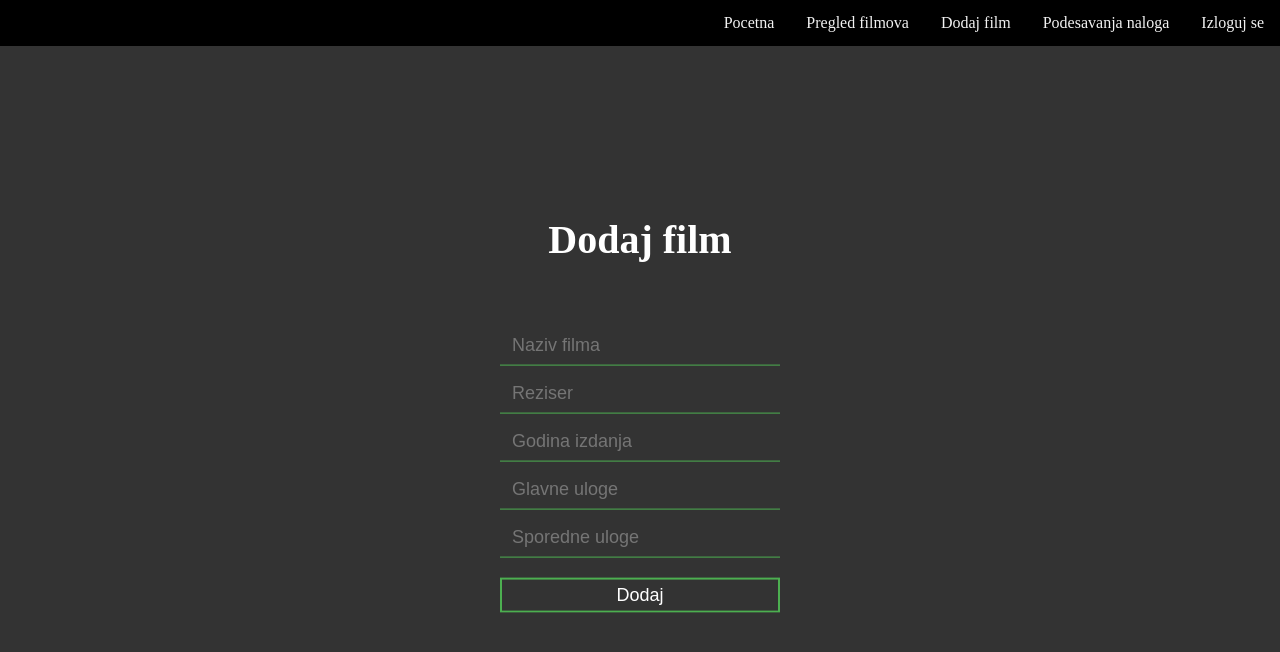
After one commit to MihailoDj/filmoteka, a PHP site: page /add_movie.php in a window 1280 px wide. The commit adds this page. Shown: the top 652 px of the page. Run offline with PHP 8.4, Linux system fonts and the light colour scheme; some libraries are stand-ins or nearby versions.

Commit message:
Omoguceno osnovno dodavanje filmova u bazu

```diff
--- /dev/null
+++ b/add_movie.php
@@ -0,0 +1,45 @@
+<!DOCTYPE html>
+<html lang="en">
+<head>
+    <meta charset="UTF-8">
+    <meta name="viewport" content="width=device-width, initial-scale=1.0">
+    <title>Admin panel</title>
+
+    <link rel="stylesheet" href="css/style.css?<?php echo date('l jS \of F Y h:i:s A'); ?>">
+</head>
+<body>
+    <div class="navbar">
+        <a href="login.php">Izloguj se</a>
+        <a href="settings.php">Podesavanja naloga</a>
+        <a href="add_movie.php">Dodaj film</a>
+        <a href="view_movies.php">Pregled filmova</a>
+        <a href="admin_panel.php">Pocetna</a>
+    </div>
+
+    <div class="login-box">
+        <h1>Dodaj film</h1>
+        <form action="">
+            <div class="textbox">
+                <input type="text" name="name" id="name" placeholder="Naziv filma" autofocus>
+            </div>
+            <div class="textbox">
+                <input type="text" name="director" id="director" placeholder="Reziser">
+            </div>
+            <div class="textbox">
+                <input type="number" name="release_date" id="release_date" placeholder="Godina izdanja">
+            </div>
+            <div class="textbox">
+                <input type="text" name="lead_actors" id="lead_actors" placeholder="Glavne uloge">
+            </div>
+            <div class="textbox">
+                <input type="text" name="supporting_actors" id="supporting_actors" placeholder="Sporedne uloge">
+            </div>
+            <input type="button" class="btn" value="Dodaj">
+        </form>
+    </div>
+    <div class="rezultat"></div>
+
+    <script src="https://ajax.googleapis.com/ajax/libs/jquery/3.4.1/jquery.min.js"></script>
+    <script src="js/add_movie.js"></script>
+</body>
+</html>
--- a/admin_panel.php
+++ b/admin_panel.php
@@ -11,7 +11,11 @@
     <div class="navbar">
         <a href="login.php">Izloguj se</a>
         <a href="settings.php">Podesavanja naloga</a>
+        <a href="add_movie.php">Dodaj film</a>
+        <a href="view_movies.php">Pregled filmova</a>
     </div>
+
+    <div class="rezultat"></div>
 
     <script src="https://ajax.googleapis.com/ajax/libs/jquery/3.4.1/jquery.min.js"></script>
 </body>
--- /dev/null
+++ b/js/add_movie.js
@@ -0,0 +1,24 @@
+document.querySelector('.btn').addEventListener('click', () => {
+    add_movie();
+});
+
+
+function add_movie() {
+    let movie = {
+        name: $("#name").val(),
+        director: $("#director").val(),
+        release_date: $("#release_date").val(),
+        lead_actors: $("#lead_actors").val(),
+        supporting_actors: $("#supporting_actors").val()
+    }
+
+    $.ajax({
+        url: 'config/kontroler.php?metoda=ADD_MOVIE',
+        type: 'POST',
+        data: movie,
+        success: function(data) {
+            $("#rezultat").html(data);
+            $("#rezultat").css("text-align", "center");
+        }
+    })
+}
```
Also changed, not shown: config/kontroler.php (+11 -0 lines).
